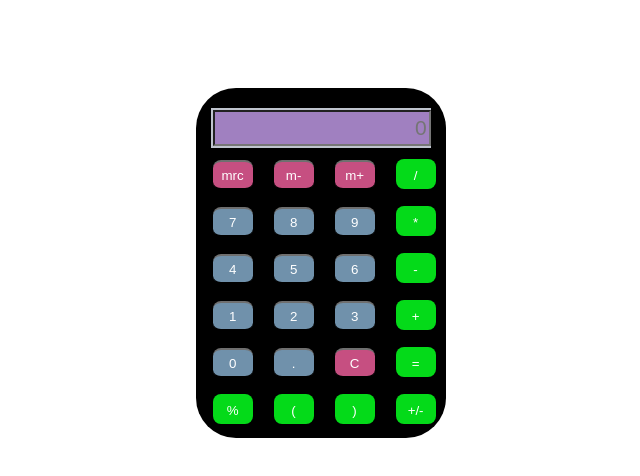
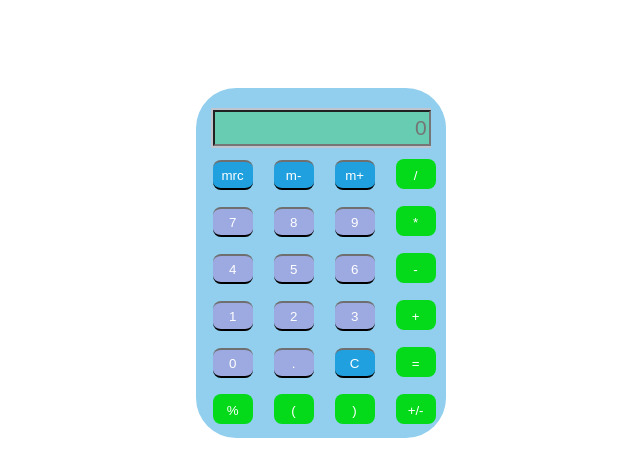
Before and after one commit to dreamwatcher224/Calculator, a plain HTML site: page index.html in a window 1280 px wide. Shown: the whole page, without its empty margins (318-958 px from the left). Drawn offline with Linux system fonts and the light colour scheme.

Commit message:
Changed key colors

```diff
--- a/calculator.css
+++ b/calculator.css
@@ -3,7 +3,7 @@
 
 /* Calculator Box */
 .box {
-	background-color: black;
+	background-color: #92CFEE;
 	height: 350px;
 	width: 250px;
 	border-radius: 40px;
@@ -28,7 +28,7 @@
 	height: 30px;
 	width: 210px;
 	color: black;
-	background-color: #A080C0;
+	background-color: #67CCB2;
 	font-size: 21px;
 	text-align: right;
 
@@ -52,13 +52,13 @@
 }
 .button.function {
 	color: white;
-	background-color: #c64f81;
+	background-color: #20A0DE;
 	border-bottom: black 2px solid;
 	border-top: 2px #6f6f6f solid;
 }
 .button.number {
 	color: white;
-	background-color: #7091ab;
+	background-color: #9DA9E1   ;
 	border-bottom: black 2px solid;
 	border-top: 2px #6f6f6f solid;
 }
```
Also changed, not shown: index.html (+1 -1 lines).
